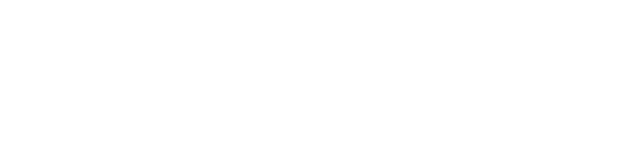
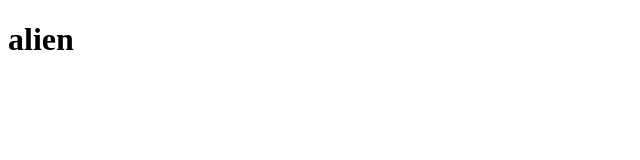
Before and after one commit to dickyyahya/git-v5, a plain HTML site: page index.html in a window 1280 px wide. Shown: the whole page, without its empty margins (0-640 px from the left). Drawn offline with Linux system fonts and the light colour scheme.

Commit message:
nambah h1

```diff
--- a/index.html
+++ b/index.html
@@ -5,5 +5,7 @@
     <meta name="viewport" content="width=device-width, initial-scale=1.0" />
     <title>Document</title>
   </head>
-  <body></body>
+  <body>
+    <h1>alien</h1>
+  </body>
 </html>
```
